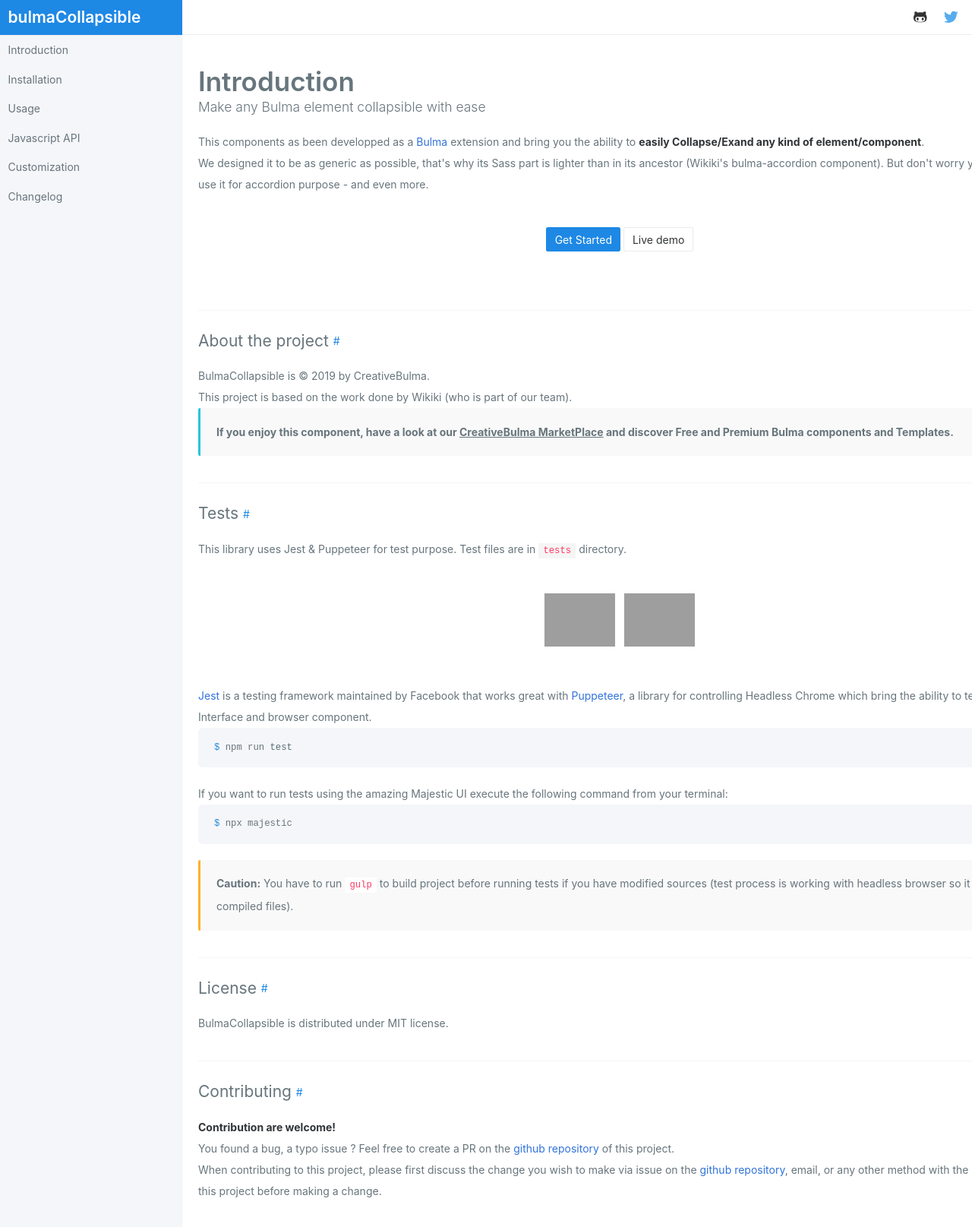
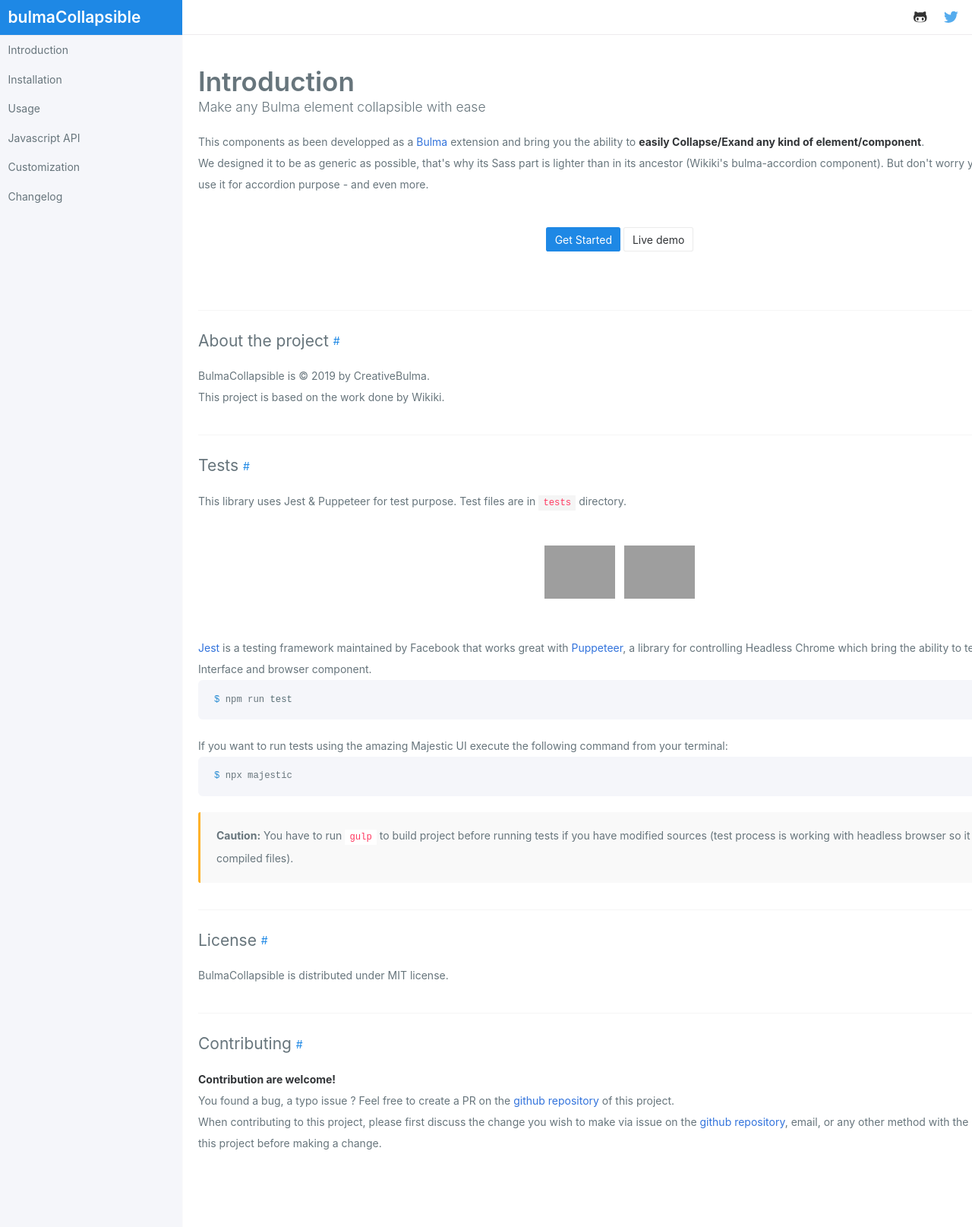
Before and after one commit to CreativeBulma/bulma-collapsible, a Jekyll site: the page built from docs/index.html, in a window 1280 px wide. Shown: the top 1615 px of the page at 76% size. Built offline with Jekyll 4.4.1, drawn with Linux system fonts in a browser that asks for light colours; nearby versions of some CDN libraries; grey boxes are pictures that could not be loaded.

Commit message:
Update index.html

```diff
--- a/docs/index.html
+++ b/docs/index.html
@@ -14,8 +14,7 @@
 
 {% include anchor.html name="About the project" %}
 <p>BulmaCollapsible is © 2019 by CreativeBulma.</p>
-<p>This project is based on the work done by Wikiki (who is part of our team).</p>
-<div class="notification is-success"><strong>If you enjoy this component, have a look at our <a href="https://creativebulma.net">CreativeBulma MarketPlace</a> and discover Free and Premium Bulma components and Templates.</strong></div>
+<p>This project is based on the work done by Wikiki.</p>
 
 {% include anchor.html name="Tests" %}
 <p>This library uses Jest & Puppeteer for test purpose. Test files are in <code>tests</code> directory.</p>
```
